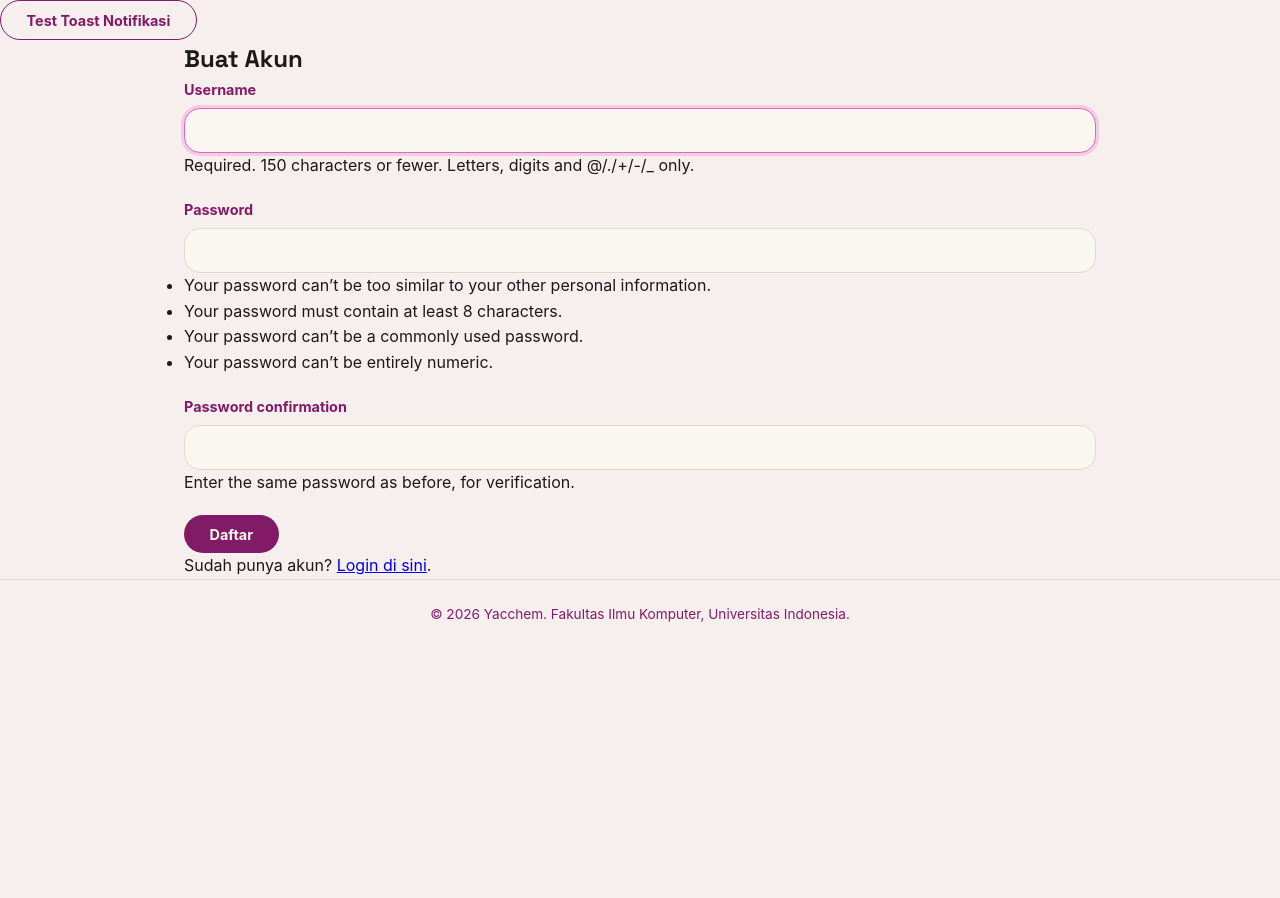
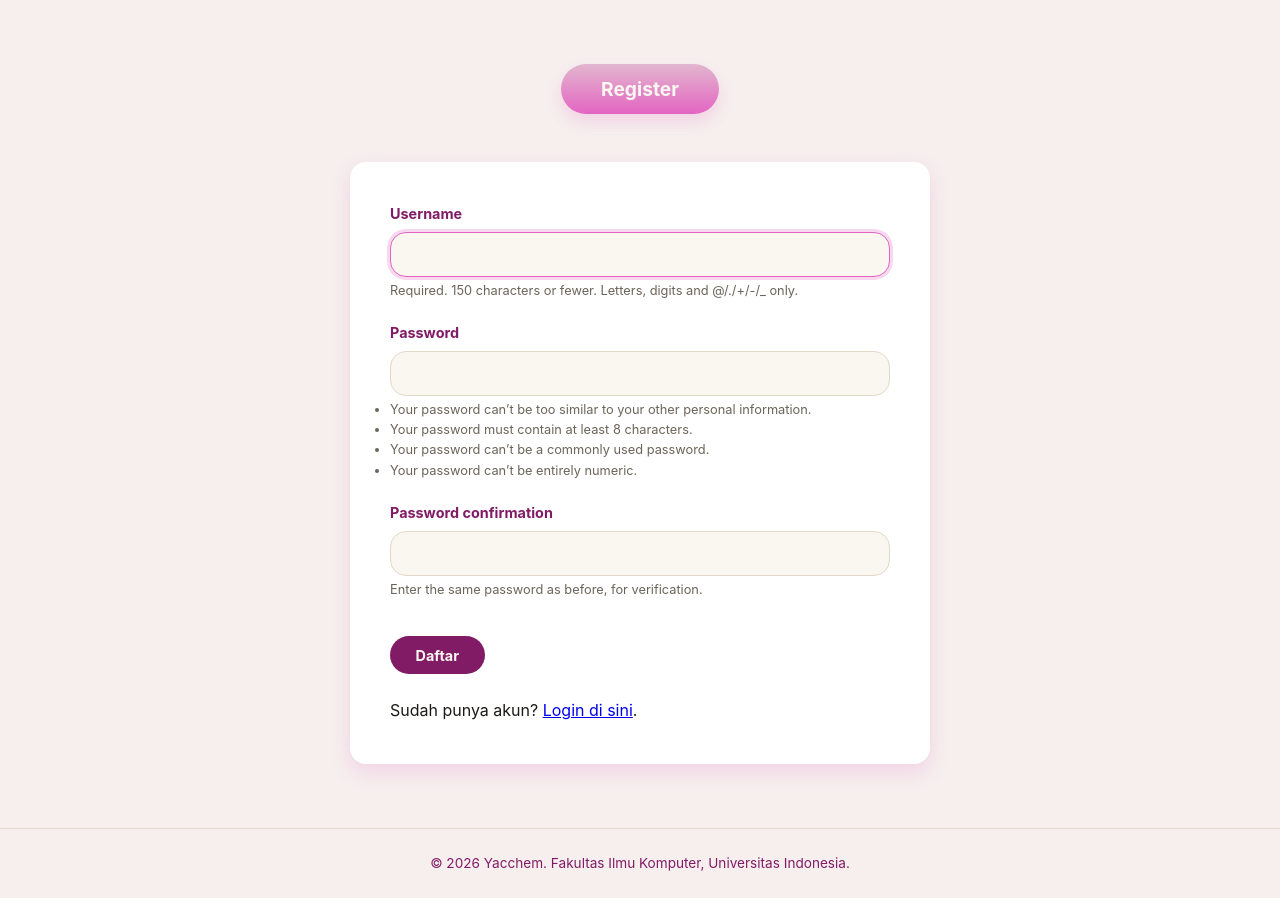
Before and after one commit to yasmin52-cpu/myportfolio, a Django app: page /register/ in a window 1280 px wide. Shown: the part 74-972 px from the top of the page. Before the commit the page ends 696 px from the top, so only its background shows below. Run offline with Django 5.2, Linux system fonts and the light colour scheme.

Commit message:
fix: Clean up Login and Register

```diff
--- a/templates/art.html
+++ b/templates/art.html
@@ -3,7 +3,7 @@
 {% block title %}Art Portfolio - Yasmin{% endblock %}
 
 {% block content %}
-<section class="portfolio-section" id="art-portfolio">
+<section class="section" id="art-portfolio">
     <div class="container">
         <h2 class="section-badge">Art Portfolio</h2>
 
--- a/templates/base.html
+++ b/templates/base.html
@@ -34,11 +34,6 @@
         </div>
     </header>
 
-    <button class="button button-secondary"
-        onclick="showToast('Notifikasi Sistem', 'Project berhasil dimuat dengan baik!', 'success')">
-        Test Toast Notifikasi
-    </button>
-
     <main>
         {% block content %}{% endblock %}
     </main>
--- a/templates/experience.html
+++ b/templates/experience.html
@@ -49,7 +49,7 @@
                    placeholder="Cari berdasarkan role atau organisasi"
                    class="project-search__input"
                    aria-label="Cari berdasarkan role atau organisasi">
-            <button type="submit" class="btn-primary">Cari</button>
+            <button type="submit" class="button">Cari</button>
         </form>
 
         <!-- Loading State -->
@@ -60,7 +60,7 @@
         <!-- Error State -->
         <div id="error-exp" class="empty-state hide" role="alert">
             <p>Gagal memuat data experiences. Periksa koneksi lalu coba lagi.</p>
-            <button type="button" id="retry-exp-button" class="btn-primary">Coba Lagi</button>
+            <button type="button" id="retry-exp-button" class="button">Coba Lagi</button>
         </div>
 
         <!-- Empty State -->
@@ -120,7 +120,7 @@
             ? `<img src="${escapeHtml(exp.image_url)}" alt="${escapeHtml(exp.organization)} Logo" class="exp-icon">`
             : '';
 
-        const periodText = exp.is_ongoing ? "Sedang Berlangsung" : "Selesai";
+        const periodText = exp.is_ongoing ? "Ongoing" : "Finished";
 
         const isStarredClass = exp.has_starred ? " is-starred" : "";
         const starText = exp.has_starred ? "Unstar" : "Star";
--- a/templates/project.html
+++ b/templates/project.html
@@ -25,7 +25,7 @@
                    placeholder="Cari berdasarkan nama proyek"
                    class="project-search__input"
                    aria-label="Cari berdasarkan nama proyek">
-            <button type="submit" class="btn-primary">Cari</button>
+            <button type="submit" class="button">Cari</button>
         </form>
 
         <!-- Loading State -->
--- a/templates/register.html
+++ b/templates/register.html
@@ -4,9 +4,11 @@
 {% endblock meta %}
 {% block content %}
     <main>
-        <section class="experience-section">
+        <section class="portfolio-section">
             <div class="container">
-                <h1>Buat Akun</h1>
+                <h2 class="section-badge">Register</h2>
+
+                <div class="message-card">
                     <form method="post" action="{% url 'main:register' %}" class="project-form">
                         {% csrf_token %}
                         {% for error in form.non_field_errors %}
@@ -17,16 +19,17 @@
                                 <label for="{{ field.id_for_label }}">{{ field.label }}</label>
                                 {{ field }}
                                 {% if field.help_text %}
-                                <div class="form-help">{{ field.help_text }}</div>
+                                    <div class="form-help" style="font-size: 0.8rem; color: var(--text-muted); margin-top: 0.25rem;">{{ field.help_text }}</div>
                                 {% endif %}
                                 {% for error in field.errors %}
                                     <p class="form-error">{{ error }}</p>
                                 {% endfor %}
                             </div>
                         {% endfor %}
-                    <button type="submit" class="button">Daftar</button>
+                        <button type="submit" class="button" style="margin-top: 1rem;">Daftar</button>
                     </form>
-                <p>Sudah punya akun? <a href="{% url 'main:login' %}">Login di sini</a>.</p>
+                    <p style="margin-top: 1.5rem;">Sudah punya akun? <a href="{% url 'main:login' %}">Login di sini</a>.</p>
+                </div>
             </div>
         </section>
     </main>
```
Also changed, not shown: static/css/style.css (+59 -18 lines), templates/login.html (+7 -4 lines). Lines whose indentation alone changed are shown as unchanged.
